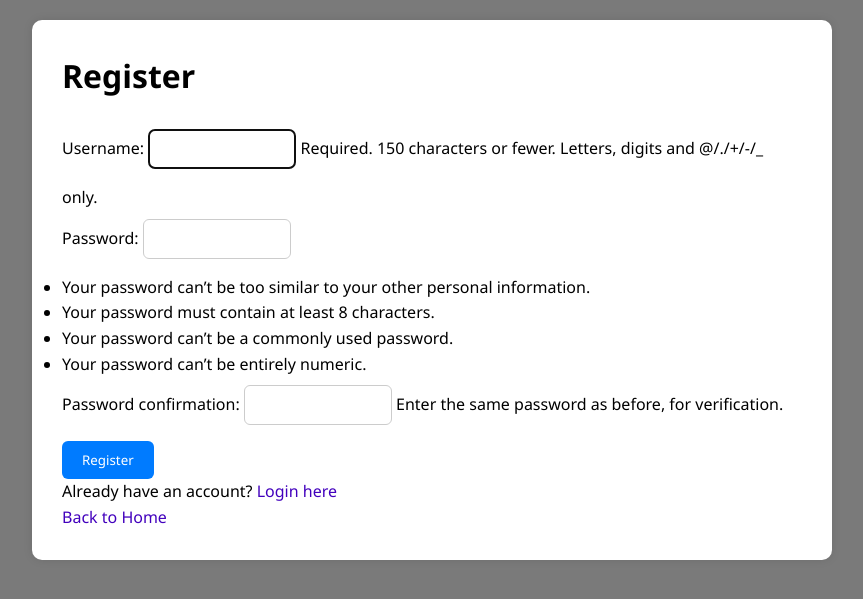
After one commit to Banuka2540/tasksmanager, a Django app: page /register/ in a window 1280 px wide. The commit adds this page. Shown: the top 599 px of the page, without its empty margins (208-1071 px from the left). Run offline with Django 5.2, Linux system fonts and the light colour scheme.

Commit message:
Designed and Finished Version of Daily task manager

```diff
--- /dev/null
+++ b/static/css/style.css
@@ -0,0 +1,96 @@
+/* Base reset */
+* {
+  margin: 0;
+  padding: 0;
+  box-sizing: border-box;
+  font-family: "Segoe UI", Tahoma, Geneva, Verdana, sans-serif;
+}
+
+body {
+  background-color: #7a7a7a;
+  color: #000000;
+  padding: 20px;
+  line-height: 1.6;
+}
+
+/* Container */
+.container {
+  max-width: 800px;
+  margin: auto;
+  background: #fff;
+  padding: 30px;
+  border-radius: 10px;
+  box-shadow: 0 0 10px rgba(0,0,0,0.1);
+}
+
+/* Headings */
+h1, h2 {
+  margin-bottom: 20px;
+  color: #000000;
+}
+
+/* Links */
+a {
+  text-decoration: none;
+  color: #4200bd;
+}
+
+a:hover {
+  text-decoration: underline;
+}
+
+/* Forms */
+form {
+  margin-top: 10px;
+}
+
+input[type="text"],
+input[type="password"],
+input[type="date"],
+textarea {
+  width: 20%;
+  padding: 10px;
+  margin-top: 8px;
+  margin-bottom: 16px;
+  border: 1px solid #ccc;
+  border-radius: 6px;
+}
+
+/* Buttons */
+button {
+  padding: 10px 20px;
+  background-color: #007bff;
+  border: none;
+  color: white;
+  border-radius: 6px;
+  cursor: pointer;
+}
+
+button:hover {
+  background-color: #0056b3;
+}
+
+/* Task list */
+.task {
+  padding: 12px;
+  margin-bottom: 10px;
+  border: 1px solid #ddd;
+  border-radius: 6px;
+  background-color: #fafafa;
+}
+
+.task-actions {
+  display: flex;
+  justify-content: space-between;
+  align-items: center;
+}
+
+/* Flash messages */
+.message {
+  padding: 10px;
+  background-color: #e7f3fe;
+  border: 1px solid #b3d7ff;
+  border-radius: 6px;
+  margin-bottom: 20px;
+  color: #31708f;
+}
--- a/taskmanager/settings.py
+++ b/taskmanager/settings.py
@@ -11,6 +11,7 @@ https://docs.djangoproject.com/en/5.1/ref/settings/
 """
 
 from pathlib import Path
+import os
 
 # Build paths inside the project like this: BASE_DIR / 'subdir'.
 BASE_DIR = Path(__file__).resolve().parent.parent
@@ -132,4 +133,8 @@ LOGOUT_REDIRECT_URL = '/'
 
 STATIC_URL = '/static/'
 
+STATICFILES_DIRS = [
+    os.path.join(BASE_DIR, 'static'),
+]
+
 # Add this if it's not already there
--- a/tasks/urls.py
+++ b/tasks/urls.py
@@ -9,5 +9,5 @@ urlpatterns = [
     path('dashboard/', views.dashboard, name='dashboard'),
     path('add/', views.add_task, name='add_task'),
     path('delete/<int:task_id>/', views.delete_task, name='delete_task'),
-    path('logout/', auth_views.LogoutView.as_view(), name='logout'),path('logout/', views.logged_out, name='logout'),
+    path('logout/', auth_views.LogoutView.as_view(next_page='home'), name='logout'),
 ]
--- a/tasks/views.py
+++ b/tasks/views.py
@@ -18,7 +18,7 @@ def register(request):
             return redirect('dashboard')
     else:
         form = UserCreationForm()
-    return render(request, 'tasks/register.html', {'form': form})
+    return render(request, 'registration/register.html', {'form': form})
 
 
 def logged_out(request):
--- a/templates/registration/logged_out.html
+++ b/templates/registration/logged_out.html
@@ -4,6 +4,7 @@
 <head>
     <meta charset="UTF-8">
     <title>Logged Out</title>
+    <link rel="stylesheet" href="{% static 'tasks/styles.css' %}">
 </head>
 <body>
     <h1>You have been successfully logged out.</h1>
--- a/templates/registration/login.html
+++ b/templates/registration/login.html
@@ -1,4 +1,8 @@
-<h2>Login</h2>
+{% load static %}
+<head>
+  <link rel="stylesheet" href="{% static 'css/style.css' %}">
+</head>
+<h2>--Log into Your Account--</h2>
 <form method="post" action="{% url 'login' %}">
   {% csrf_token %}
   {{ form.as_p }}
--- /dev/null
+++ b/templates/registration/register.html
@@ -0,0 +1,21 @@
+{% load static %}
+<!DOCTYPE html>
+<html lang="en">
+<head>
+    <meta charset="UTF-8">
+    <title>Register from Here</title>
+    <link rel="stylesheet" href="{% static 'css/style.css' %}">
+</head>
+<body>
+    <div class="container">
+        <h1>Register</h1>
+        <form method="POST">
+            {% csrf_token %}
+            {{ form.as_p }}
+            <button type="submit">Register</button>
+        </form>
+        <p>Already have an account? <a href="{% url 'login' %}">Login here</a></p>
+        <p><a href="{% url 'home' %}">Back to Home</a></p>
+    </div>
+</body>
+</html>
--- a/templates/tasks/dashboard.html
+++ b/templates/tasks/dashboard.html
@@ -4,7 +4,7 @@
 <head>
     <meta charset="UTF-8">
     <title>Your Dashboard</title>
-    <link rel="stylesheet" href="{% static 'styles.css' %}">
+    <link rel="stylesheet" href="{% static 'css/style.css' %}">
 </head>
 <body>
     <div class="container">
@@ -26,8 +26,8 @@
         {% endif %}
 
         <div class="actions">
-            <a href="{% url 'add_task' %}">➕ Add New Task</a>
-            <a href="{% url 'home' %}">🏠 Back to Home</a>
+            <a href="{% url 'add_task' %}">Add New Task</a> &nbsp; &nbsp;
+            <a href="{% url 'home' %}">Back to Home</a>
         </div>
     </div>
 </body>
```
Also changed, not shown: templates/tasks/add_task.html (+7 -2 lines), templates/tasks/home.html (+25 -22 lines), db.sqlite3.
